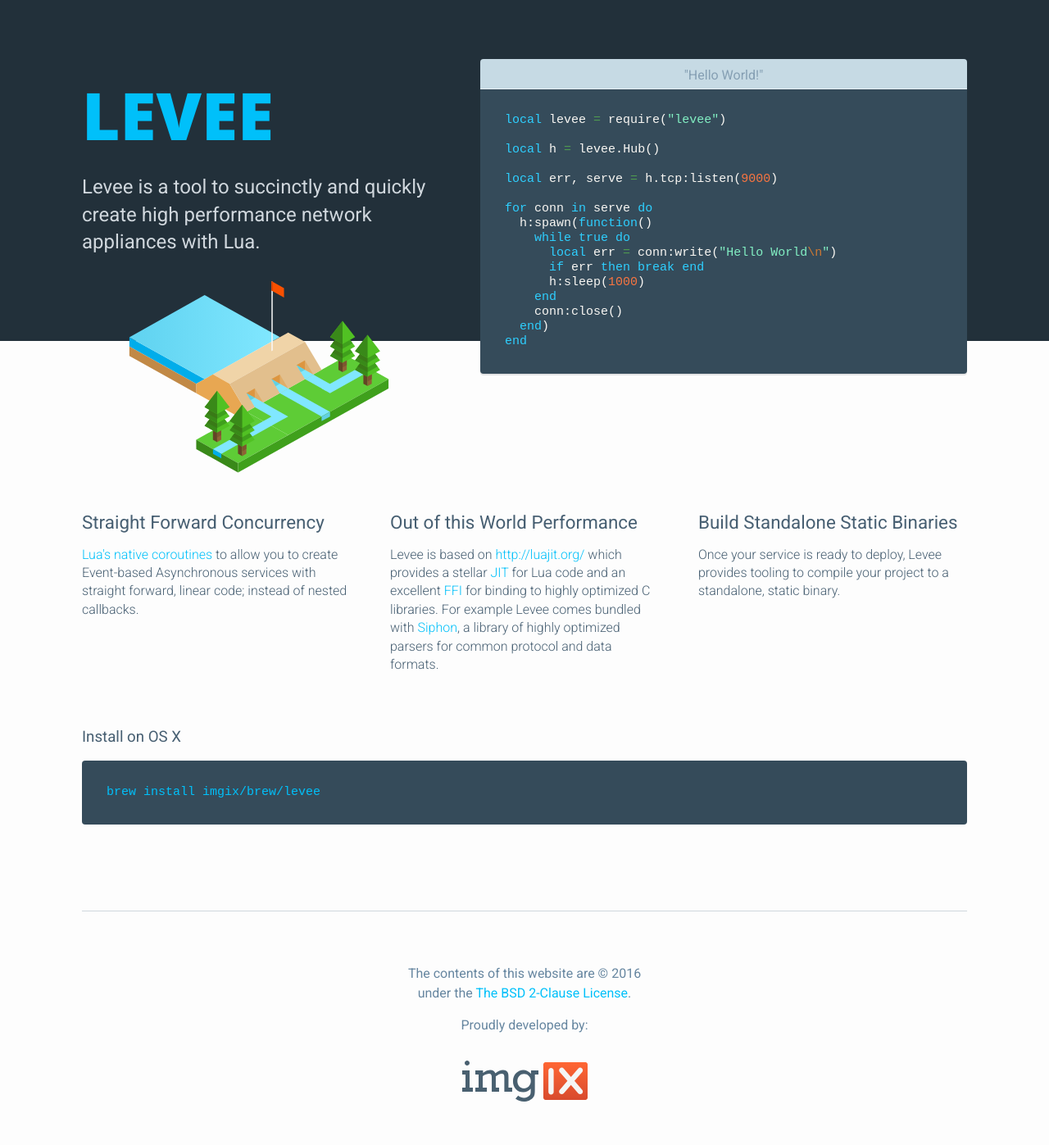
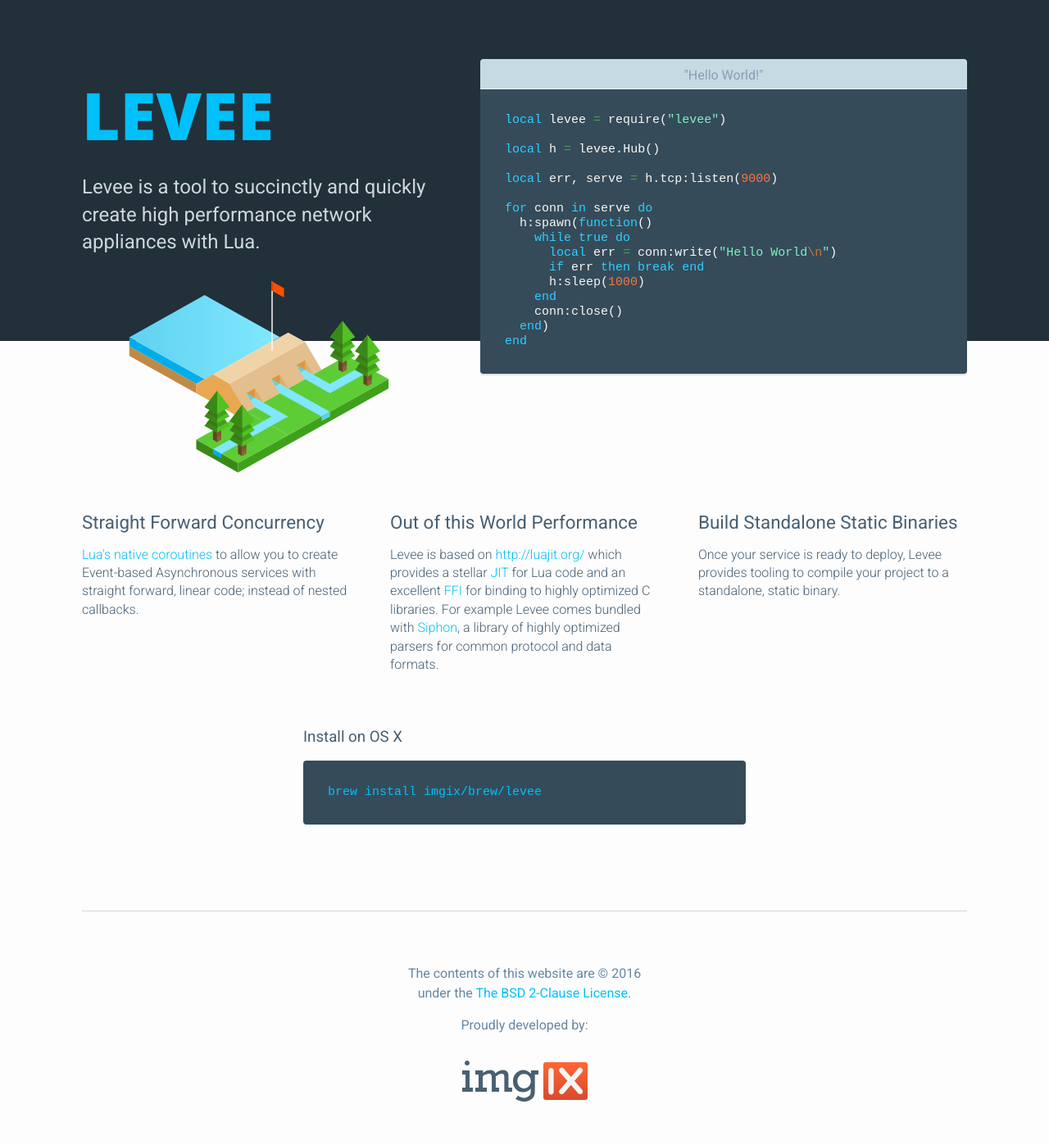
Before and after one commit to cablehead/levee, a Jekyll site: the page built from index.html, in a window 1280 px wide. Shown: the whole page at 82% size. Built offline with Jekyll 4.4.1, drawn with Linux system fonts in a browser that asks for light colours.

Commit message:
fix install section on homepage

```diff
--- a/_sass/_layout.scss
+++ b/_sass/_layout.scss
@@ -515,6 +515,18 @@
 }
 
 
+.install{
+    width:50%;
+    margin-left:auto;
+    margin-right:auto;
+    @media(max-width: 768px){
+        width:80%;
+    }
+    @media(max-width:480px){
+        width:100%;
+    }
+}
+
 
 /*
     * Site Footer
```
